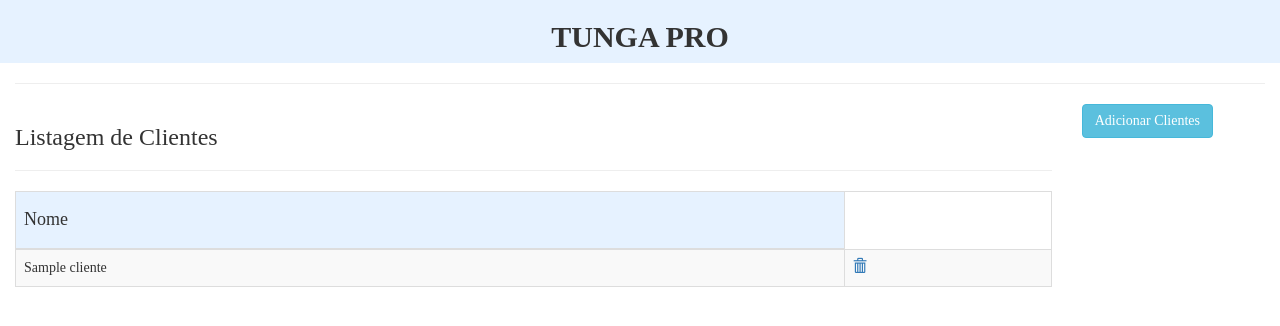
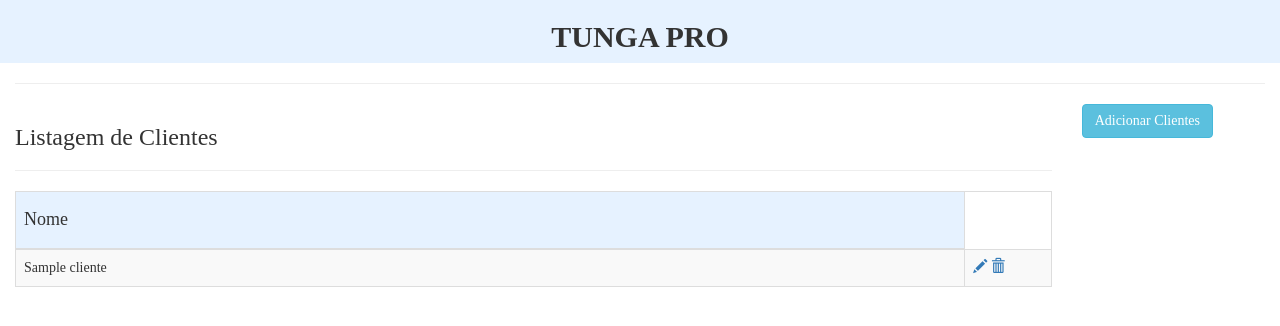
Before and after one commit to dalraf/tungapro, a Django app: page /cliente/ in a window 1280 px wide. Shown: the top 326 px of the page. Run offline with Django 3.2, Linux system fonts and the light colour scheme; tables that the repository leaves empty hold one stand-in row (values such as "Sample post"); some libraries are stand-ins or nearby versions; some web fonts are replaced.

Commit message:
Adicionado editar

```diff
--- a/arcomsys/templates/listarclientes.html
+++ b/arcomsys/templates/listarclientes.html
@@ -14,10 +14,11 @@
             <tbody>
                 {% for cliente in clientes %}
                 <tr>
-                    <td class="col-md-8">
+                    <td class="col-md-11">
                         {{cliente.nome}}
                     </td>
-                    <td class="col-md-2">
+                    <td class="col-md-1">
+                        <a  href="#"><span class="glyphicon glyphicon-pencil"></span></a>
                         <a  href="{% url 'deletarcliente' pk=cliente.pk%}"><span class="glyphicon glyphicon-trash"></span></a>
                     </td>
                 </tr>
```
